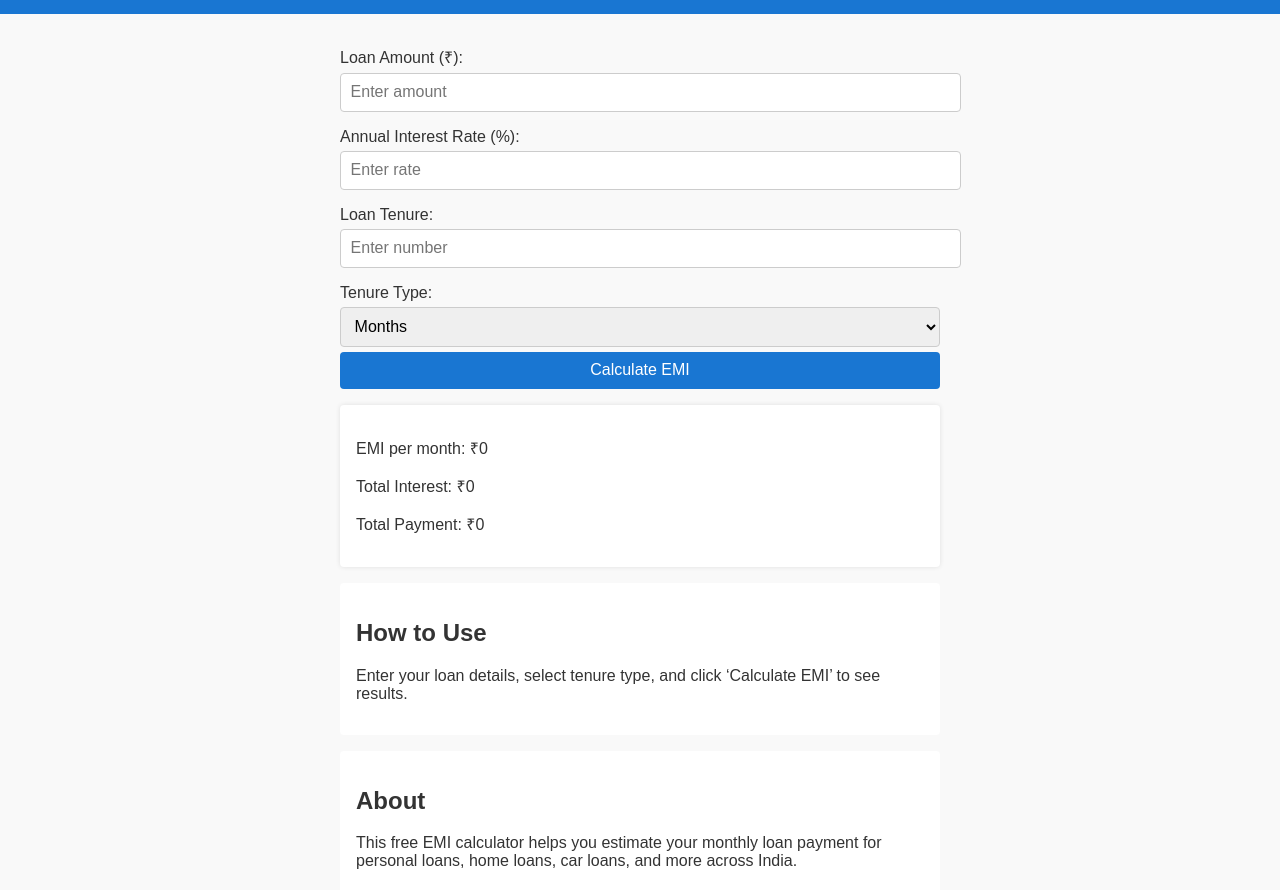
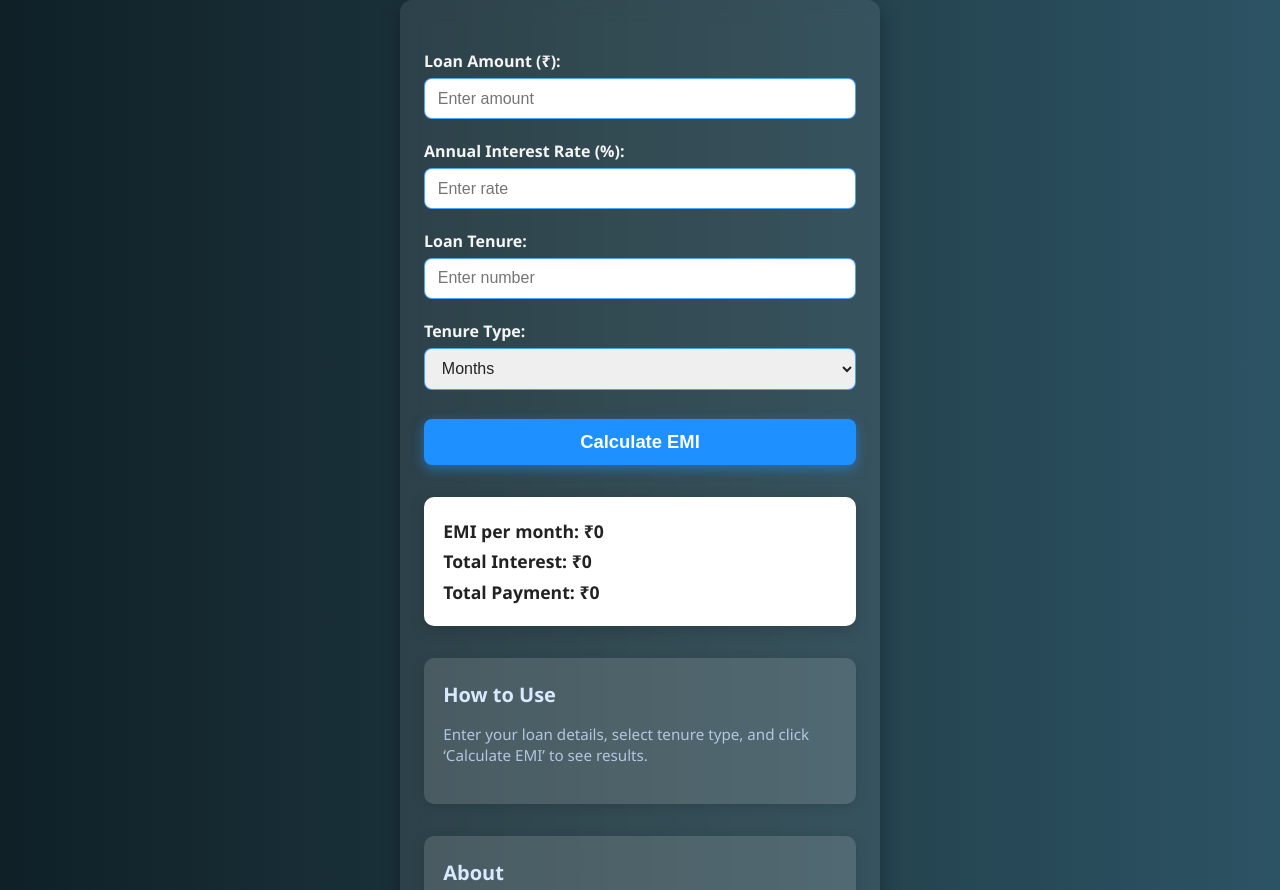
Before and after one commit to manthan89/emi-calculator, a plain HTML site: page index.html in a window 1280 px wide. Shown: the part 143-1033 px from the top of the page. Drawn offline with Linux system fonts and the light colour scheme.

Commit message:
index.html

```diff
--- a/index.html
+++ b/index.html
@@ -1,76 +1,155 @@
 <!DOCTYPE html>
 <html lang="en">
 <head>
-    <meta charset="UTF-8">
-    <meta name="viewport" content="width=device-width, initial-scale=1.0">
+    <meta charset="UTF-8" />
+    <meta name="viewport" content="width=device-width, initial-scale=1" />
     <title>Loan EMI Calculator - India</title>
-    <meta name="description" content="Free online Loan EMI calculator for India. Calculate EMI per month, total interest, and total payment instantly in English, Hindi, and Marathi.">
-    <meta name="keywords" content="EMI calculator India, loan EMI, personal loan, home loan, car loan, finance, interest rate, भारतीय ईएमआई कैलकुलेटर, कर्ज, महाराष्ट्र">
+    <meta name="description" content="Free online Loan EMI calculator for India. Calculate EMI per month, total interest, and total payment instantly in English, Hindi, and Marathi." />
+    <meta name="keywords" content="EMI calculator India, loan EMI, personal loan, home loan, car loan, finance, भारतीय ईएमआई कैलकुलेटर, कर्ज, महाराष्ट्र" />
     <style>
+        /* Reset & typography */
+        * {
+            box-sizing: border-box;
+        }
         body {
-            font-family: Arial, sans-serif;
+            font-family: 'Segoe UI', Tahoma, Geneva, Verdana, sans-serif;
             margin: 0; padding: 0;
-            background: #f9f9f9;
-            color: #333;
+            background: linear-gradient(to right, #0f2027, #203a43, #2c5364);
+            color: #f5f5f5;
+            min-height: 100vh;
+            display: flex;
+            flex-direction: column;
         }
         header {
-            background: #1976d2;
+            background: #1e90ff;
+            padding: 1.2rem 1rem;
+            text-align: center;
+            box-shadow: 0 2px 8px rgba(30, 144, 255, 0.5);
+        }
+        header h1 {
+            margin: 0;
+            font-weight: 700;
+            font-size: 1.8rem;
             color: #fff;
-            text-align: center;
-            padding: 1rem;
+        }
+        #languageSwitcher {
+            margin-top: 10px;
+            padding: 0.4rem;
+            border-radius: 6px;
+            border: none;
+            font-size: 1rem;
+            background: #0c71c3;
+            color: #fff;
+            cursor: pointer;
+            transition: background 0.3s ease;
+        }
+        #languageSwitcher:hover {
+            background: #084d7a;
         }
         main {
-            max-width: 600px;
-            margin: auto;
-            padding: 1rem;
+            flex-grow: 1;
+            max-width: 480px;
+            margin: 1.5rem auto 2rem;
+            background: #ffffff16;
+            backdrop-filter: blur(10px);
+            border-radius: 12px;
+            padding: 1.8rem 1.5rem;
+            box-shadow: 0 8px 20px rgba(0,0,0,0.3);
         }
         label {
             display: block;
-            margin-top: 1rem;
-        }
-        input, select, button {
-            width: 100%;
-            padding: 0.6rem;
-            margin-top: 0.3rem;
-            border: 1px solid #ccc;
-            border-radius: 4px;
+            margin-top: 1.3rem;
+            font-weight: 600;
             font-size: 1rem;
         }
+        input[type=number], select {
+            width: 100%;
+            padding: 0.65rem 0.8rem;
+            margin-top: 0.4rem;
+            border-radius: 8px;
+            border: 1.5px solid #1e90ffcc;
+            font-size: 1rem;
+            color: #222;
+            outline: none;
+            transition: border-color 0.3s ease;
+        }
+        input[type=number]:focus, select:focus {
+            border-color: #1e90ff;
+            box-shadow: 0 0 6px #1e90ffaa;
+        }
         button {
-            background: #1976d2;
+            margin-top: 1.8rem;
+            width: 100%;
+            background: #1e90ff;
+            border: none;
+            padding: 0.75rem 0;
+            border-radius: 8px;
+            font-size: 1.15rem;
+            font-weight: 700;
             color: #fff;
-            border: none;
             cursor: pointer;
+            transition: background 0.3s ease;
+            box-shadow: 0 4px 12px #1e90ff88;
         }
         button:hover {
-            background: #125ca1;
+            background: #1266d2;
+            box-shadow: 0 6px 16px #1266d2cc;
         }
         .result {
             background: #fff;
-            padding: 1rem;
-            margin-top: 1rem;
-            border-radius: 4px;
-            box-shadow: 0 0 5px rgba(0,0,0,0.1);
+            color: #222;
+            border-radius: 10px;
+            padding: 1rem 1.2rem;
+            margin-top: 2rem;
+            box-shadow: 0 4px 16px #0000002b;
+        }
+        .result p {
+            font-size: 1.1rem;
+            margin: 0.4rem 0;
+            font-weight: 600;
         }
         .section {
-            background: #fff;
-            margin-top: 1rem;
-            padding: 1rem;
-            border-radius: 4px;
+            background: #ffffff22;
+            margin-top: 2rem;
+            padding: 1.4rem 1.2rem;
+            border-radius: 10px;
+            box-shadow: 0 2px 12px #00000020;
+        }
+        .section h2 {
+            margin-top: 0;
+            font-size: 1.25rem;
+            font-weight: 700;
+            color: #dbe9ff;
+        }
+        .section p {
+            font-size: 0.95rem;
+            line-height: 1.4;
+            color: #cce0ffcc;
+            margin-top: 0.4rem;
         }
         footer {
+            background: #111f36;
+            color: #a5b8e8;
             text-align: center;
+            padding: 1rem;
             font-size: 0.9rem;
-            padding: 1rem;
-            background: #eee;
-            margin-top: 1rem;
+            user-select: none;
+        }
+        @media (max-width: 480px){
+            main {
+                margin: 1rem 0.5rem 1.5rem;
+                padding: 1.5rem 1rem;
+            }
+            header h1 {
+                font-size: 1.5rem;
+            }
         }
     </style>
 </head>
 <body>
 <header>
     <h1 id="titleText">Loan EMI Calculator</h1>
-    <select id="languageSwitcher">
+    <select id="languageSwitcher" aria-label="Select Language">
         <option value="en">English</option>
         <option value="hi">हिन्दी</option>
         <option value="mr">मराठी</option>
@@ -79,7 +158,7 @@
 
 <main>
     <!-- AdSense Placeholder -->
-    <!-- <div style="text-align:center; margin:20px 0;">
+    <!-- <div style="text-align:center; margin:24px 0;">
         <script async src="https://pagead2.googlesyndication.com/pagead/js/adsbygoogle.js"></script>
         <ins class="adsbygoogle"
             style="display:block"
@@ -92,13 +171,13 @@
     </div> -->
 
     <label id="loanAmountLabel">Loan Amount (₹):</label>
-    <input type="number" id="loanAmount" placeholder="Enter amount">
+    <input type="number" id="loanAmount" placeholder="Enter amount" min="0" step="any" />
 
     <label id="interestRateLabel">Annual Interest Rate (%):</label>
-    <input type="number" step="0.01" id="interestRate" placeholder="Enter rate">
+    <input type="number" id="interestRate" placeholder="Enter rate" min="0" max="100" step="0.01" />
 
     <label id="tenureLabel">Loan Tenure:</label>
-    <input type="number" id="tenure" placeholder="Enter number">
+    <input type="number" id="tenure" placeholder="Enter number" min="1" step="1" />
 
     <label id="tenureTypeLabel">Tenure Type:</label>
     <select id="tenureType">
@@ -108,7 +187,7 @@
 
     <button id="calculateBtn">Calculate EMI</button>
 
-    <div class="result">
+    <div class="result" role="region" aria-live="polite" aria-atomic="true" aria-label="EMI Calculation Results">
         <p id="emiResult">EMI per month: ₹0</p>
         <p id="interestResult">Total Interest: ₹0</p>
         <p id="totalPaymentResult">Total Payment: ₹0</p>
@@ -130,7 +209,6 @@
 </footer>
 
 <script>
-    // Translations
     const translations = {
         en: {
             title: "Loan EMI Calculator",
@@ -185,46 +263,81 @@
         }
     };
 
-    document.getElementById("languageSwitcher").addEventListener("change", function() {
-        const lang = this.value;
+    const elems = {
+        titleText: document.getElementById("titleText"),
+        loanAmountLabel: document.getElementById("loanAmountLabel"),
+        interestRateLabel: document.getElementById("interestRateLabel"),
+        tenureLabel: document.getElementById("tenureLabel"),
+        tenureTypeLabel: document.getElementById("tenureTypeLabel"),
+        tenureType: document.getElementById("tenureType"),
+        calculateBtn: document.getElementById("calculateBtn"),
+        emiResult: document.getElementById("emiResult"),
+        interestResult: document.getElementById("interestResult"),
+        totalPaymentResult: document.getElementById("totalPaymentResult"),
+        howToUseTitle: document.getElementById("howToUseTitle"),
+        howToUseText: document.getElementById("howToUseText"),
+        aboutTitle: document.getElementById("aboutTitle"),
+        aboutText: document.getElementById("aboutText"),
+        languageSwitcher: document.getElementById("languageSwitcher")
+    };
+
+    function updateTranslations(lang) {
         const t = translations[lang];
-        document.getElementById("titleText").textContent = t.title;
-        document.getElementById("loanAmountLabel").textContent = t.loanAmount;
-        document.getElementById("interestRateLabel").textContent = t.interestRate;
-        document.getElementById("tenureLabel").textContent = t.tenure;
-        document.getElementById("tenureTypeLabel").textContent = t.tenureType;
-        document.getElementById("tenureType").options[0].text = t.months;
-        document.getElementById("tenureType").options[1].text = t.years;
-        document.getElementById("calculateBtn").textContent = t.calculate;
-        document.getElementById("emiResult").textContent = t.emi + "0";
-        document.getElementById("interestResult").textContent = t.interest + "0";
-        document.getElementById("totalPaymentResult").textContent = t.payment + "0";
-        document.getElementById("howToUseTitle").textContent = t.howToUseTitle;
-        document.getElementById("howToUseText").textContent = t.howToUseText;
-        document.getElementById("aboutTitle").textContent = t.aboutTitle;
-        document.getElementById("aboutText").textContent = t.aboutText;
+        elems.titleText.textContent = t.title;
+        elems.loanAmountLabel.textContent = t.loanAmount;
+        elems.interestRateLabel.textContent = t.interestRate;
+        elems.tenureLabel.textContent = t.tenure;
+        elems.tenureTypeLabel.textContent = t.tenureType;
+        elems.tenureType.options[0].text = t.months;
+        elems.tenureType.options[1].text = t.years;
+        elems.calculateBtn.textContent = t.calculate;
+        elems.emiResult.textContent = t.emi + "0";
+        elems.interestResult.textContent = t.interest + "0";
+        elems.totalPaymentResult.textContent = t.payment + "0";
+        elems.howToUseTitle.textContent = t.howToUseTitle;
+        elems.howToUseText.textContent = t.howToUseText;
+        elems.aboutTitle.textContent = t.aboutTitle;
+        elems.aboutText.textContent = t.aboutText;
+    }
+
+    elems.languageSwitcher.addEventListener("change", function () {
+        updateTranslations(this.value);
     });
 
-    // EMI Calculation
-    document.getElementById("calculateBtn").addEventListener("click", function() {
+    elems.calculateBtn.addEventListener("click", function () {
         let amount = parseFloat(document.getElementById("loanAmount").value);
         let rate = parseFloat(document.getElementById("interestRate").value);
         let tenure = parseInt(document.getElementById("tenure").value);
-        let tenureType = document.getElementById("tenureType").value;
-        const lang = document.getElementById("languageSwitcher").value;
+        let tenureType = elems.tenureType.value;
+        const lang = elems.languageSwitcher.value;
         const t = translations[lang];
 
-        if (tenureType === "years") tenure = tenure * 12;
+        if (isNaN(amount) || amount <= 0 ||
+            isNaN(rate) || rate < 0 || rate > 100 ||
+            isNaN(tenure) || tenure <= 0) {
+            alert("Please enter valid positive numbers for all fields.");
+            return;
+        }
 
-        let monthlyRate = rate / 12 / 100;
-        let emi = amount * monthlyRate * Math.pow(1 + monthlyRate, tenure) / (Math.pow(1 + monthlyRate, tenure) - 1);
-        let totalPayment = emi * tenure;
-        let totalInterest = totalPayment - amount;
+        if (tenureType === "years") tenure *= 12;
 
-        document.getElementById("emiResult").textContent = t.emi + emi.toFixed(2);
-        document.getElementById("interestResult").textContent = t.interest + totalInterest.toFixed(2);
-        document.getElementById("totalPaymentResult").textContent = t.payment + totalPayment.toFixed(2);
+        const monthlyRate = rate / 12 / 100;
+        let emi;
+        if (monthlyRate === 0) {
+            emi = amount / tenure;
+        } else {
+            emi = (amount * monthlyRate * Math.pow(1 + monthlyRate, tenure)) / (Math.pow(1 + monthlyRate, tenure) - 1);
+        }
+        const totalPayment = emi * tenure;
+        const totalInterest = totalPayment - amount;
+
+        elems.emiResult.textContent = t.emi + emi.toFixed(2);
+        elems.interestResult.textContent = t.interest + totalInterest.toFixed(2);
+        elems.totalPaymentResult.textContent = t.payment + totalPayment.toFixed(2);
     });
+
+    // Initialize default language translations on load
+    updateTranslations("en");
 </script>
 </body>
 </html>
```
